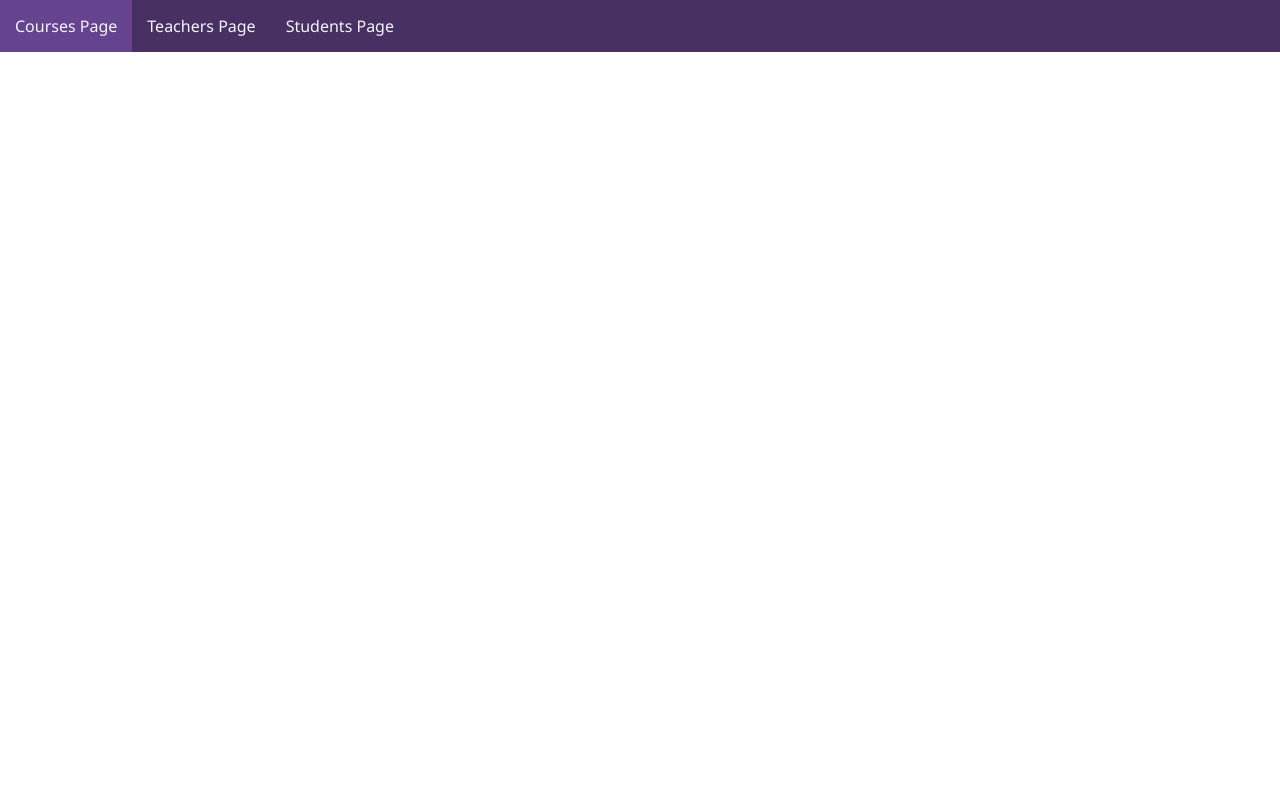
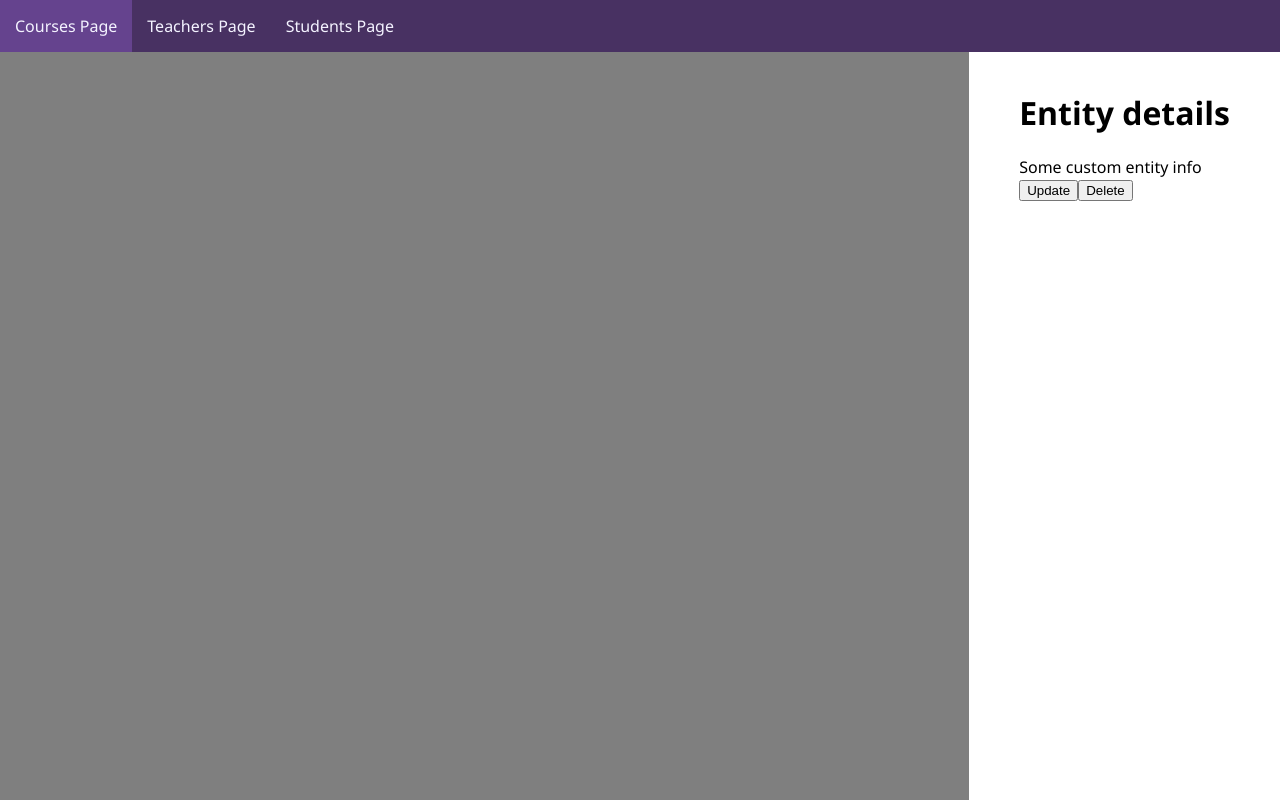
Before and after one commit to amareharuno/node-project, an Angular app: page / in a window 1280 px wide. Built offline with nearby package versions, Linux system fonts and the light colour scheme.

Commit message:
entity details panel view

```diff
--- a/src/app/app.component.html
+++ b/src/app/app.component.html
@@ -7,5 +7,6 @@
 
   <div class="content">
     <router-outlet></router-outlet>
+    <app-entity-details></app-entity-details>
   </div>
 </div>
--- a/src/app/app.component.less
+++ b/src/app/app.component.less
@@ -15,7 +15,7 @@
     color: @txt-color-nav-bar;
     position: fixed;
     width: 100%;
-    z-index: 10;
+    z-index: 100;
 
     &__item {
       display: flex;
@@ -29,7 +29,9 @@
   }
 
   .content {
+    display: flex;
+    flex-direction: column;
     margin-top: 70px;
-    padding: 0 5%;
+    padding: 0 10%;
   }
 }
--- a/src/app/app.module.ts
+++ b/src/app/app.module.ts
@@ -11,6 +11,7 @@ import {AppRoutingModule} from './app-routing.module';
 import {CourseService} from './components/course/course.service';
 import {StudentService} from './components/student/student.service';
 import {TeacherService} from './components/teacher/teacher.service';
+import {EntityDetailsComponent} from './components/entity-details/entity-details.component';
 
 @NgModule({
   imports: [
@@ -24,7 +25,8 @@ import {TeacherService} from './components/teacher/teacher.service';
     AppComponent,
     StudentComponent,
     TeacherComponent,
-    CourseComponent
+    CourseComponent,
+    EntityDetailsComponent
   ],
   providers: [
     CourseService,
--- a/src/app/components/course/course.component.html
+++ b/src/app/components/course/course.component.html
@@ -1,9 +1,5 @@
 <div class="app-course">
   <h1>Courses page</h1>
-
-  <div class="controls">
-    <button>Create course</button>
-  </div>
 
   <div class="entity-list" *ngIf="courses.length; else noCourses">
     <div class="entity-list__header">
--- /dev/null
+++ b/src/app/components/entity-details/entity-details.component.html
@@ -0,0 +1,15 @@
+<div class="app-entity-details">
+  <div class="hover"></div>
+  <div class="panel">
+    <h1>Entity details</h1>
+
+    <div class="form">
+      Some custom entity info
+    </div>
+
+    <div class="control">
+      <button>Update</button>
+      <button>Delete</button>
+    </div>
+  </div>
+</div>
--- /dev/null
+++ b/src/app/components/entity-details/entity-details.component.less
@@ -0,0 +1,22 @@
+.app-entity-details {
+  .hover {
+    position: fixed;
+    right: 0;
+    left: 0;
+    top: 0;
+    bottom: 0;
+    background-color: black;
+    z-index: 5;
+    opacity: 0.5;
+  }
+
+  .panel {
+    position: fixed;
+    right: 0;
+    top: 0;
+    bottom: 0;
+    background-color: white;
+    padding: 70px 50px;
+    z-index: 10;
+  }
+}
--- /dev/null
+++ b/src/app/components/entity-details/entity-details.component.ts
@@ -0,0 +1,21 @@
+import {Component, Input, OnInit} from '@angular/core';
+
+@Component({
+  selector: 'app-entity-details',
+  templateUrl: './entity-details.component.html',
+  styleUrls: ['./entity-details.component.less']
+})
+export class EntityDetailsComponent implements OnInit {
+
+  @Input() title: string;
+  @Input() selectedItem: any;
+  @Input() form: any;
+  @Input() service: any;
+
+  constructor() {
+  }
+
+  ngOnInit(): void {
+  }
+
+}
```
